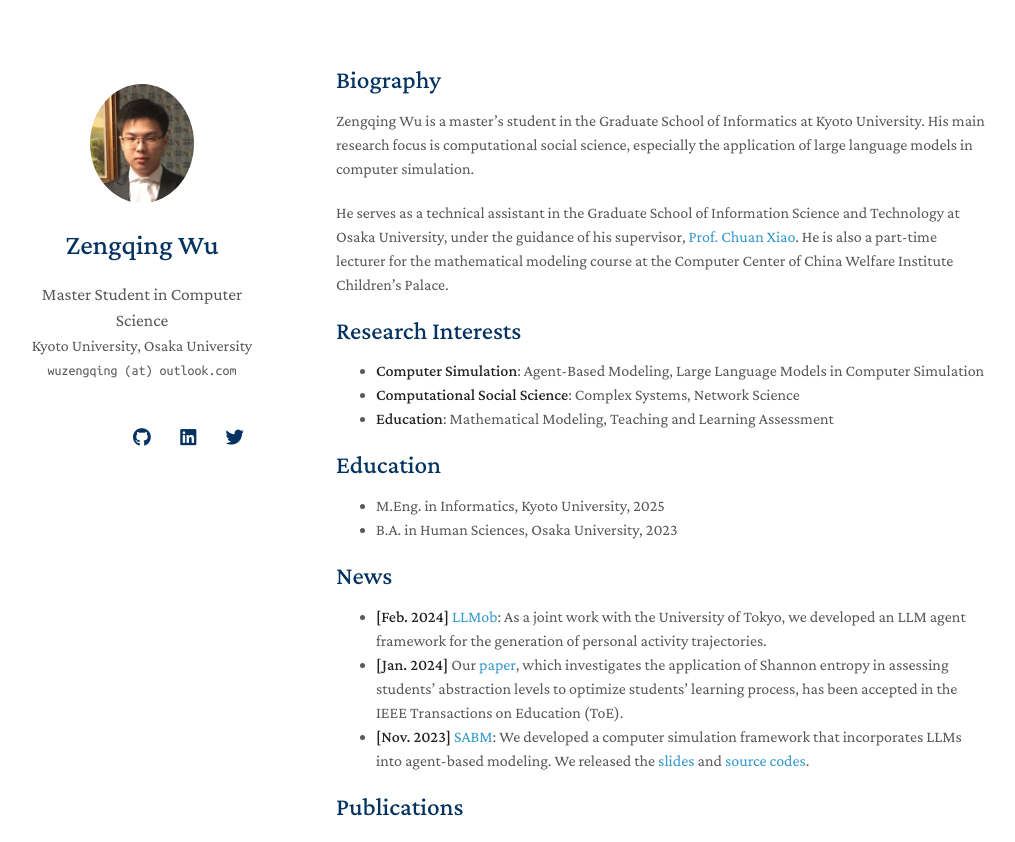
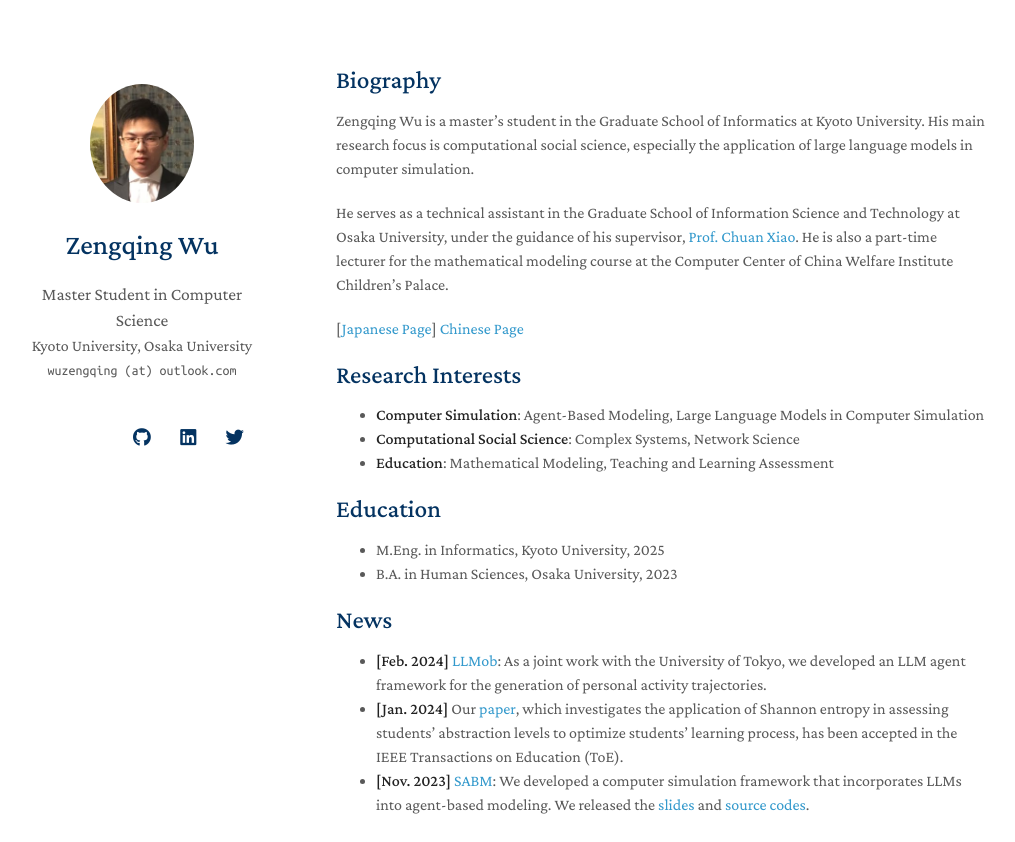
Before and after one commit to wuzengqing001225/wuzengqing001225.github.io, a Jekyll site: the page built from index.md, in a window 1280 px wide and 900 px high, cut to the strip 0-842 px from the top of the window. Shown: the whole strip, without its empty margins (134-1149 px from the left). Built offline with Jekyll 4.4.1, drawn with Linux system fonts in a browser that asks for light colours; nearby versions of some CDN libraries; a style sheet for code colours, icons or effects is not loaded; our own code applies the rules of GitHub Pages for plain Markdown files.

Commit message:
Update index.md

```diff
--- a/index.md
+++ b/index.md
@@ -7,6 +7,8 @@ layout: homepage
 Zengqing Wu is a master's student in the Graduate School of Informatics at Kyoto University. His main research focus is computational social science, especially the application of large language models in computer simulation.
 
 He serves as a technical assistant in the Graduate School of Information Science and Technology at Osaka University, under the guidance of his supervisor, [Prof. Chuan Xiao](https://sites.google.com/site/chuanxiao1983/home). He is also a part-time lecturer for the mathematical modeling course at the Computer Center of China Welfare Institute Children's Palace.
+
+[[Japanese Page](./jp.md)] [Chinese Page]()
 
 ## Research Interests
 
```
